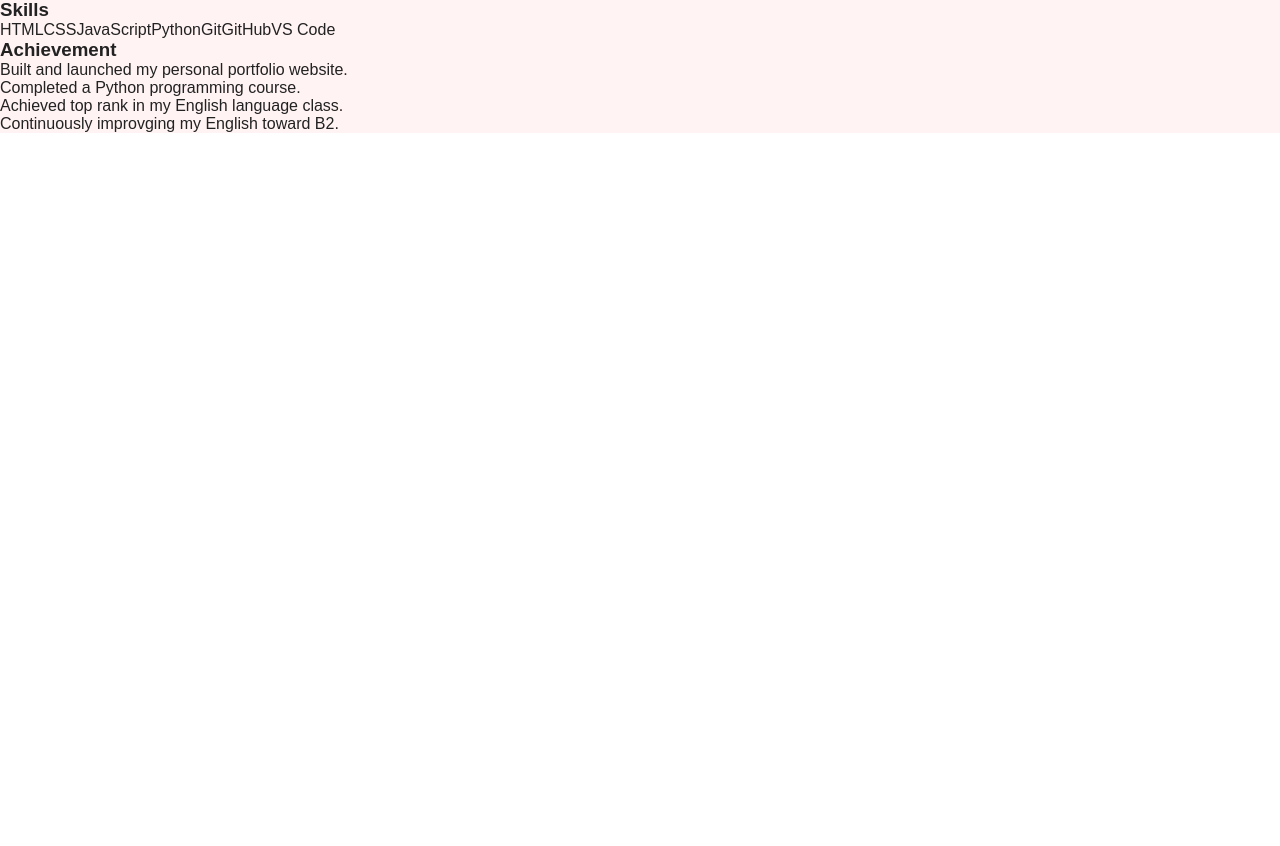
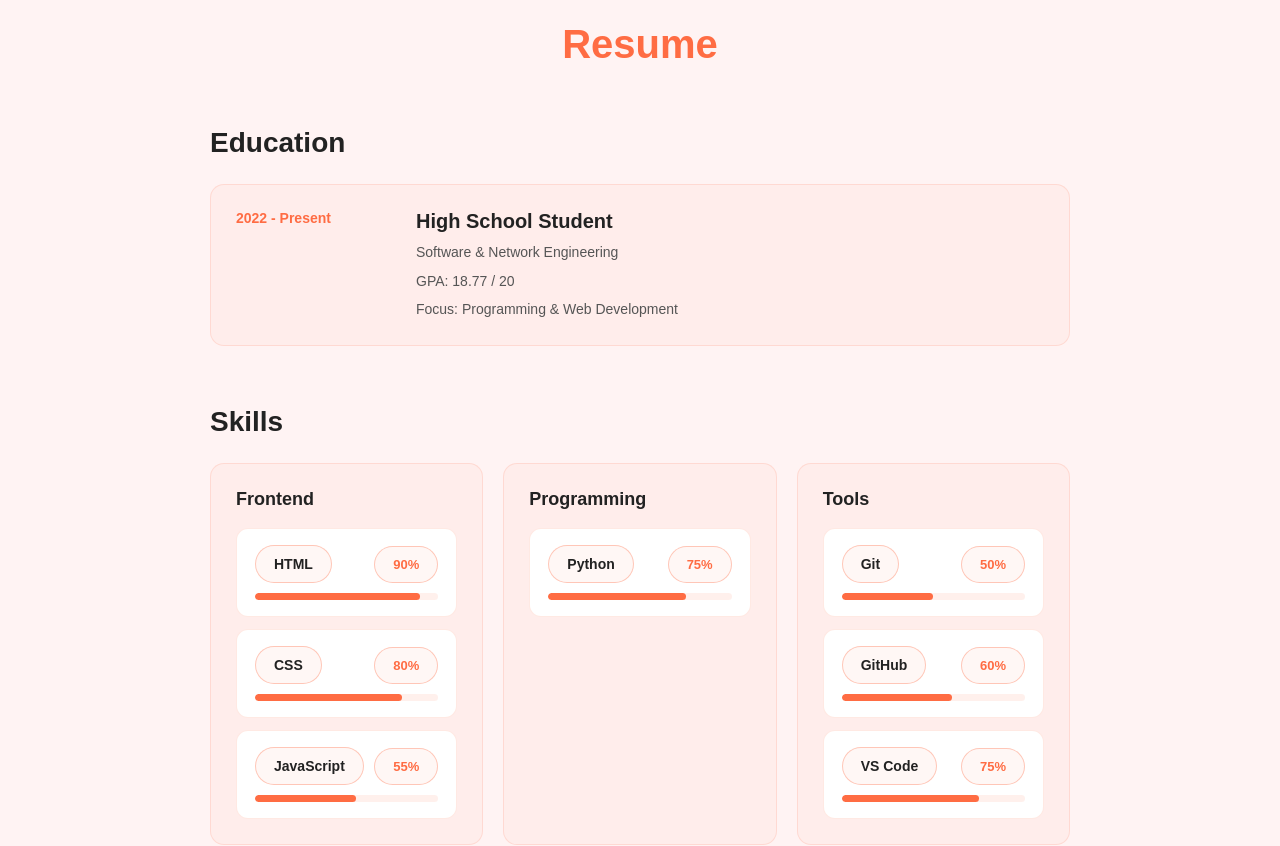
Before and after one commit to Shirin-skandari/Portfolio-v2, a Next.js app: page / in a window 1280 px wide. Shown: the part 1984-2830 px from the top of the page. Before the commit the page ends 2117 px from the top, so only its background shows below. Built offline with nearby package versions, Linux system fonts and the light colour scheme.

Commit message:
feat: build skills section

```diff
--- a/src/app/page.js
+++ b/src/app/page.js
@@ -1,21 +1,29 @@
 import styles from "./page.module.scss";
 
 export default function Home() {
-  const skills = [
-    "HTML",
-    "CSS",
-    "JavaScript",
-    "Python",
-    "Git",
-    "GitHub",
-    "VS Code"
-  ];
+ const skills = {
+    frontend: [
+      { name: "HTML", level: 90 },
+      { name: "CSS", level: 80 },
+      { name: "JavaScript", level: 55 },
+    ],
+
+    programming: [
+      { name: "Python", level: 75 },
+    ],
+
+    tools: [
+      { name: "Git", level: 50 },
+      { name: "GitHub", level: 60 },
+      { name: "VS Code", level: 75 },
+    ],
+  };
 
   const achievements = [
     "Built and launched my personal portfolio website.",
     "Completed a Python programming course.",
     "Achieved top rank in my English language class.",
-    "Continuously improvging my English toward B2."
+    "Continuously improving my English toward B2."
   ];
   return (
     <main className={styles.home}>
@@ -129,26 +137,90 @@ export default function Home() {
             <div>
               <h4>High School Student</h4>
               <p>Software & Network Engineering</p>
+              <p>GPA: 18.77 / 20</p>
+              <p>Focus: Programming & Web Development</p>
             </div>
           </div>
         </div>
 
-      <div className={styles.skills}>
-        <h3>Skills</h3>
+        <div className={styles.skills}>
+          <h3>Skills</h3>
 
-        <div className={styles.skillList}>
-          {skills.map((skill) => (
-            <span key={skill}>{skill}</span>
-          ))}
+          <div className={styles.skillCategories}>
+            <div className={styles.skillCategory}>
+              <h4>Frontend</h4>
+
+              <div className={styles.skillList}>
+                {skills.frontend.map((skill) => (
+                  <div className={styles.skillCard} key={skill.name}>
+                    <div className={styles.skillHeader}>
+                      <span>{skill.name}</span>
+                      <span>{skill.level}%</span>
+                    </div>
+
+                    <div className={styles.skillBar}>
+                      <div
+                        className={styles.skillProgress}
+                        style={{ width: `${skill.level}%` }}
+                      />
+                    </div>
+                  </div>
+                ))}
+              </div>
+            </div>
+
+            <div className={styles.skillCategory}>
+              <h4>Programming</h4>
+
+              <div className={styles.skillList}>
+                {skills.programming.map((skill) => (
+                  <div className={styles.skillCard} key={skill.name}>
+                    <div className={styles.skillHeader}>
+                      <span>{skill.name}</span>
+                      <span>{skill.level}%</span>
+                    </div>
+
+                    <div className={styles.skillBar}>
+                      <div
+                        className={styles.skillProgress}
+                        style={{ width: `${skill.level}%` }}
+                      />
+                    </div>
+                  </div>
+                ))}
+              </div>
+            </div>
+
+            <div className={styles.skillCategory}>
+              <h4>Tools</h4>
+
+              <div className={styles.skillList}>
+                {skills.tools.map((skill) => (
+                  <div className={styles.skillCard} key={skill.name}>
+                    <div className={styles.skillHeader}>
+                      <span>{skill.name}</span>
+                      <span>{skill.level}%</span>
+                    </div>
+
+                    <div className={styles.skillBar}>
+                      <div
+                        className={styles.skillProgress}
+                        style={{ width: `${skill.level}%` }}
+                      />
+                    </div>
+                  </div>
+                ))}
+              </div>
+            </div>
+          </div>
         </div>
-      </div>
 
       <div className={styles.achievements}>
         <h3>Achievement</h3>
 
-        <div className={styles.achievements}>
+        <div className={styles.achievementList}>
           {achievements.map((achievement) => (
-            <div className={styles.achievement} key={achievement}>
+            <div className={styles.achievementItem} key={achievement}>
               {achievement}
             </div>
           ))}
--- a/src/app/page.module.scss
+++ b/src/app/page.module.scss
@@ -206,3 +206,179 @@
     }
   }
 }
+.myStory {
+  margin-top: 60px;
+
+  h3 {
+    font-size: 28px;
+    color: #222;
+    margin-bottom: 16px;
+  }
+
+  p {
+    max-width: 700px;
+    color: #555;
+    line-height: 1.7;
+    margin: 0;
+  }
+}
+
+.resume {
+  width: 100%;
+  max-width: 900px;
+  margin: 0 auto;
+  padding: 100px 20px;
+
+  .education,
+  .skills,
+  .achievements {
+    margin-bottom: 60px;
+
+    h3 {
+      font-size: 28px;
+      color: #222;
+      margin-bottom: 25px;
+    }
+  }
+
+  .educationItem {
+    display: grid;
+    grid-template-columns: 150px 1fr;
+    gap: 30px;
+    padding: 25px;
+    background: rgba(255, 108, 67, 0.04);
+    border: 1px solid rgba(255, 108, 67, 0.15);
+    border-radius: 14px;
+
+    > span {
+      color: #ff6c43;
+      font-size: 14px;
+      font-weight: 600;
+    }
+
+    h4 {
+      margin: 0 0  8px;
+      font-size: 20px;
+      color: #222;
+    }
+
+    p {
+      margin: 0 0  6px;
+      font-size: 14px;
+      line-height: 1.6;
+      color: #555;
+    }
+
+    p:last-child {
+      margin-bottom: 0;
+    }
+  }
+
+  .skillList {
+    display: grid;
+    gap: 12px;
+
+    span {
+      padding: 10px 18px;
+      border: 1px solid rgba(255, 108, 67, 0.35);
+      border-radius: 20px;
+      color: #ff6c43;
+      font-size: 14px;
+      font-weight: 600;
+      background: rgba(255, 108, 67, 0.05);
+      transition: 0.3s;
+
+      &:hover {
+        color: white;
+        background: #ff6c43;
+        transform: translateY(-3px);
+      }
+    }
+  }
+
+  .skillCategories {
+    display: grid;
+    grid-template-columns: repeat(3, 1fr);
+    gap: 20px;
+  }
+
+  .skillCategory {
+    padding: 25px;
+    background: rgba(255, 108, 67, 0.04);
+    border: 1px solid rgba(255, 108, 67, 0.15);
+    border-radius: 14px;
+  }
+
+  h4 {
+    margin: 0 0  18px;
+    font-size: 18px;
+    color: #222;
+  }
+
+  .skillCard {
+    padding: 16px 18px;
+    background: #fff;
+    border: 1px solid rgba(255, 108, 67, 0.15);
+    border-radius: 12px;
+    transition: 0.3s;
+
+    &:hover {
+      transform: translateY(-4px);
+      border-color: rgba(255, 108, 67, 0.35);
+      box-shadow: 0 8px 20px rgba(255, 108, 67, 0.08);
+    }
+  }
+
+  .skillHeader {
+    display: flex;
+    justify-content: space-between;
+    align-items: center;
+    margin-bottom: 10px;
+
+    span:first-child {
+      font-size: 14px;
+      font-weight: 600;
+      color: #222;
+    }
+
+    span:last-child {
+      font-size: 13px;
+      font-weight: 600;
+      color: #ff6c43;
+    }
+  }
+
+  .skillBar {
+    width: 100%;
+    height: 7px;
+    background: rgba(255, 108, 67, 0.1);
+    border-radius: 10px;
+    overflow: hidden;
+  }
+
+  .skillProgress {
+    height: 100%;
+    background: #ff6c43;
+    border-radius: inherit;
+  }
+
+  .achievementList {
+    display: grid;
+    gap: 15px;
+  }
+
+  .achievementItem{
+    padding: 18px 20px;
+    border-left: 3px solid #ff6c43;
+    background: rgba(255, 108, 67, 0.05);
+    color: #444;
+    line-height: 1.6;
+    border-radius: 0 10px 10px 0;
+    transition: 0.3s;
+
+    &:hover {
+      transform: translateX(5px);
+      background: rgba(255, 108, 67, 0.1);
+    }
+  }
+}
```
